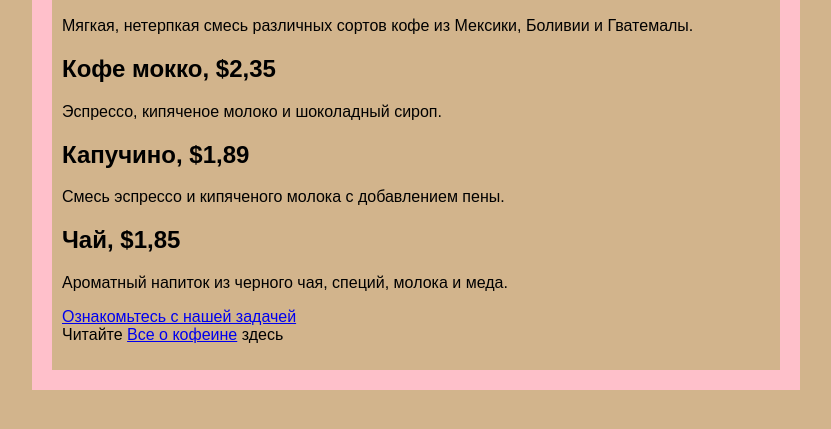
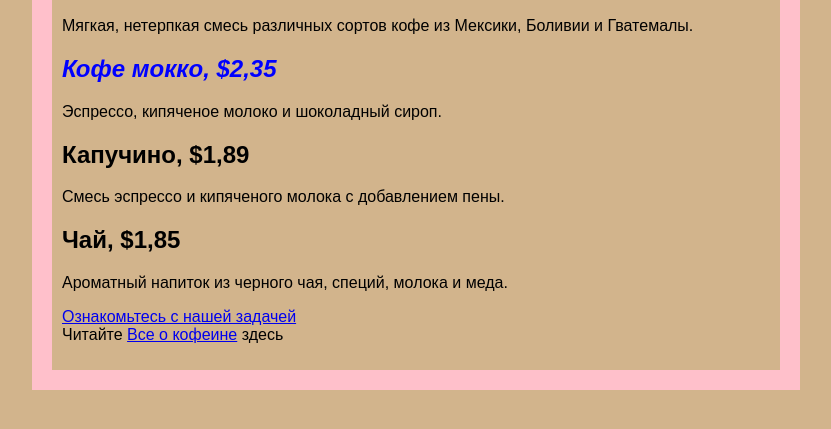
Before and after one commit to juliabuki/starbuzz, a plain HTML site: page index.html in a window 1280 px wide. Shown: the part 149-578 px from the top of the page, without its empty margins (224-1055 px from the left). Drawn offline with Linux system fonts and the light colour scheme.

Commit message:
add class to h2

```diff
--- a/index.html
+++ b/index.html
@@ -24,7 +24,7 @@
 	<h2>Домашняя смесь, $1,49</h2>
 	<p>Мягкая, нетерпкая смесь различных
 	сортов кофе из Мексики, Боливии и Гватемалы.</p>
-	<h2>Кофе мокко, $2,35</h2>
+	<h2 class="highlighted">Кофе мокко, $2,35</h2>
 	<p>Эспрессо, кипяченое молоко и шоколадный сироп.</p>
 	<h2>Капучино, $1,89</h2>
 	<p>Смесь эспрессо и кипяченого молока
```
